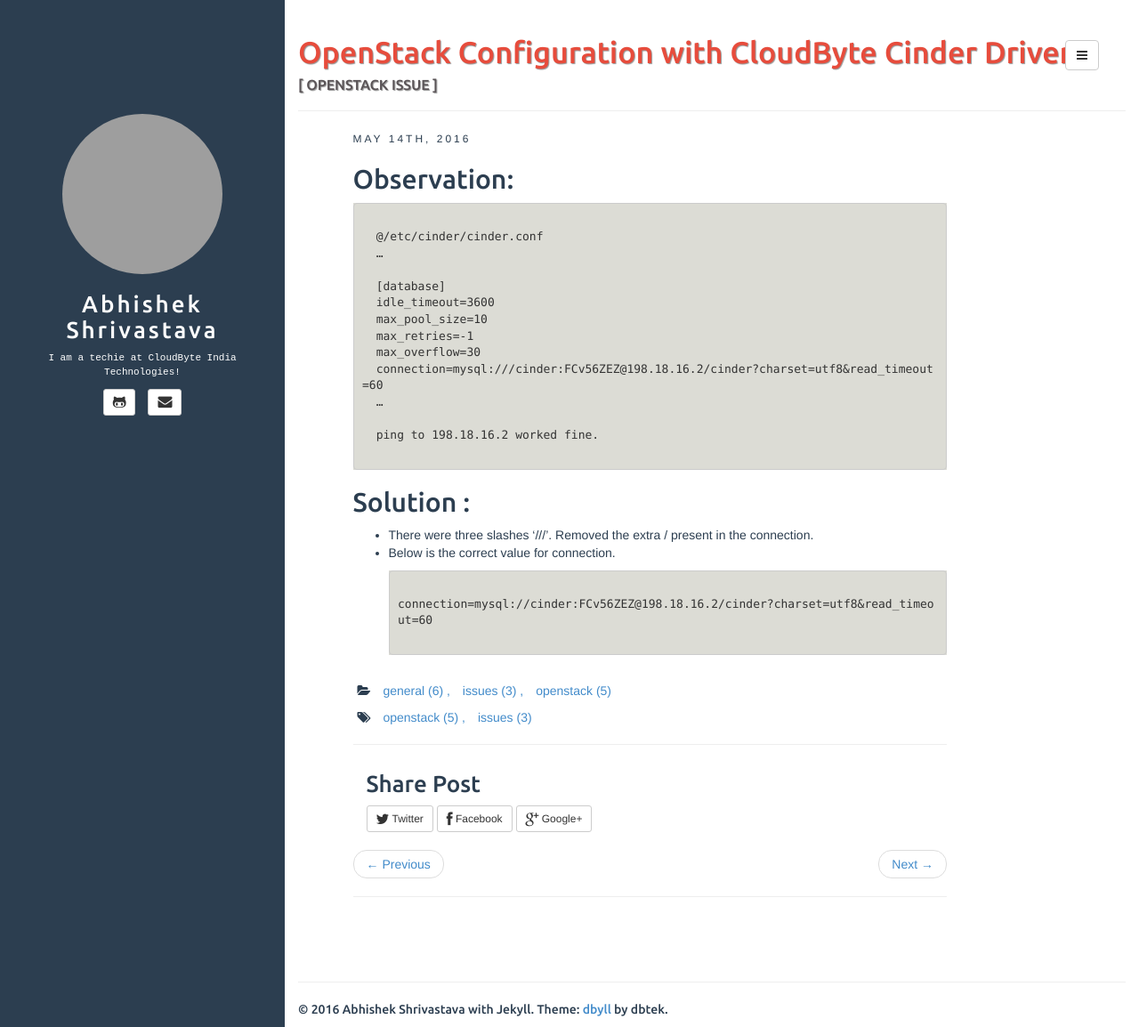
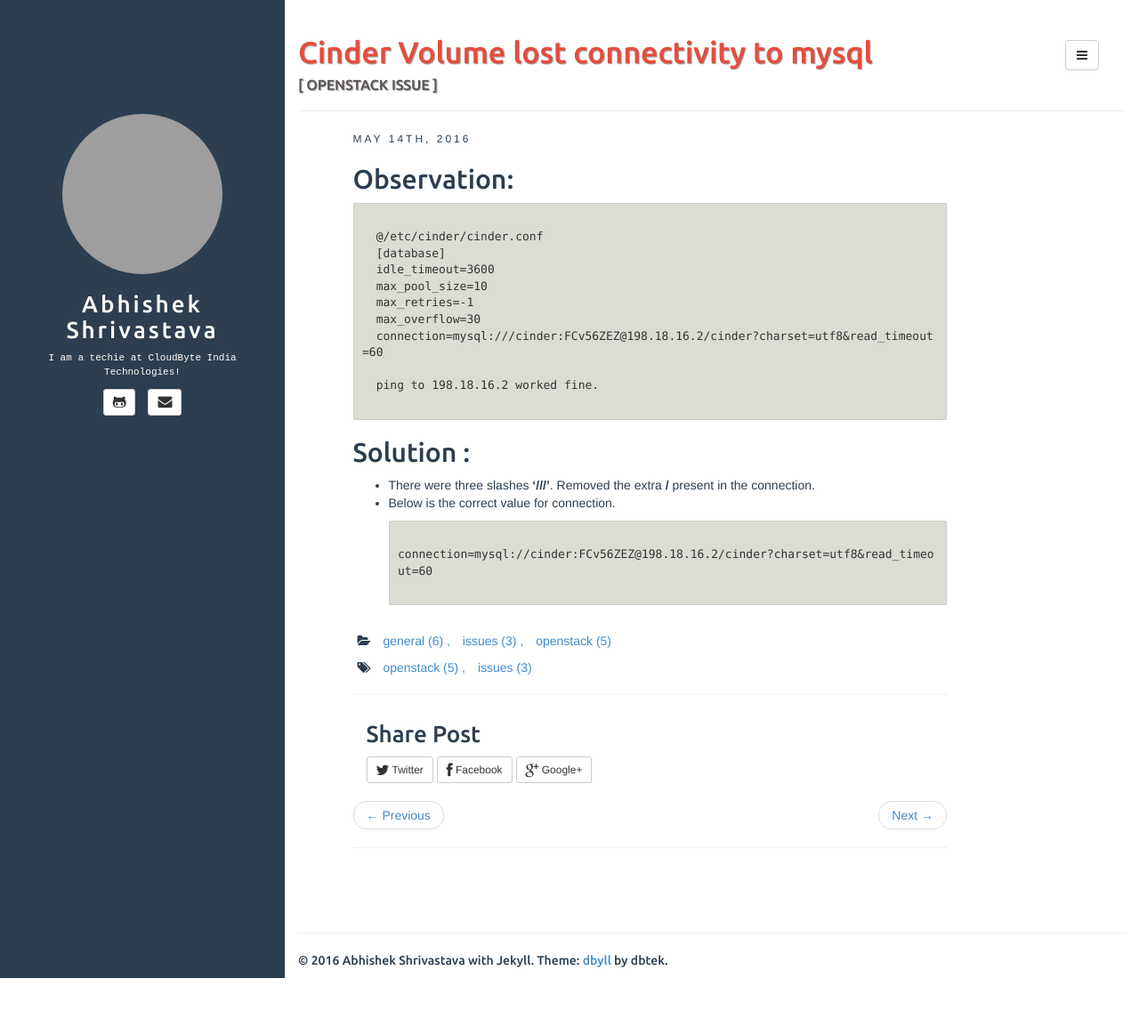
Before and after one commit to AbhiCloudbyte/magicbox, a Jekyll site: the page built from _posts/2016-05-14-Cinder-Volume-lost-connectivity-to-mysql.md, in a window 1280 px wide and 1154 px high. Shown: the whole window at 89% size. Built offline with Jekyll 4.4.1, drawn with Linux system fonts in a browser that asks for light colours; comment, search, counter and statistics services are not loaded; grey boxes are pictures that could not be loaded.

Commit message:
Update and rename 2016-05-14-CInder-Volume-lost-connectivity-to-mysql.md to 2016-05-14-Cinder-Volume-lost-connectivity-to-mysql.md

````diff
--- a/_posts/2016-05-14-CInder-Volume-lost-connectivity-to-mysql.md
+++ b/_posts/2016-05-14-Cinder-Volume-lost-connectivity-to-mysql.md
@@ -1,6 +1,6 @@
 ---
 layout:     post
-title:      OpenStack Configuration with CloudByte Cinder Driver
+title:      Cinder Volume lost connectivity to mysql
 subtitle:   "[ OPENSTACK ISSUE ]"
 categories: [general, issues, openstack]
 tags:       [openstack, issues]
@@ -12,15 +12,12 @@ date:       2016-05-14 14:30:00 (UTC +5:30)
   ```
 
   @/etc/cinder/cinder.conf
-  …
-
   [database]
   idle_timeout=3600
   max_pool_size=10
   max_retries=-1
   max_overflow=30
   connection=mysql:///cinder:FCv56ZEZ@198.18.16.2/cinder?charset=utf8&read_timeout=60
-  …
 
   ping to 198.18.16.2 worked fine.
 
@@ -28,7 +25,7 @@ date:       2016-05-14 14:30:00 (UTC +5:30)
 
 ## Solution :
 
-- There were three slashes ‘///’. Removed the extra / present in the connection.
+- There were three slashes **‘///’**. Removed the extra **/** present in the connection.
 - Below is the correct value for connection.
 
   ```
````
